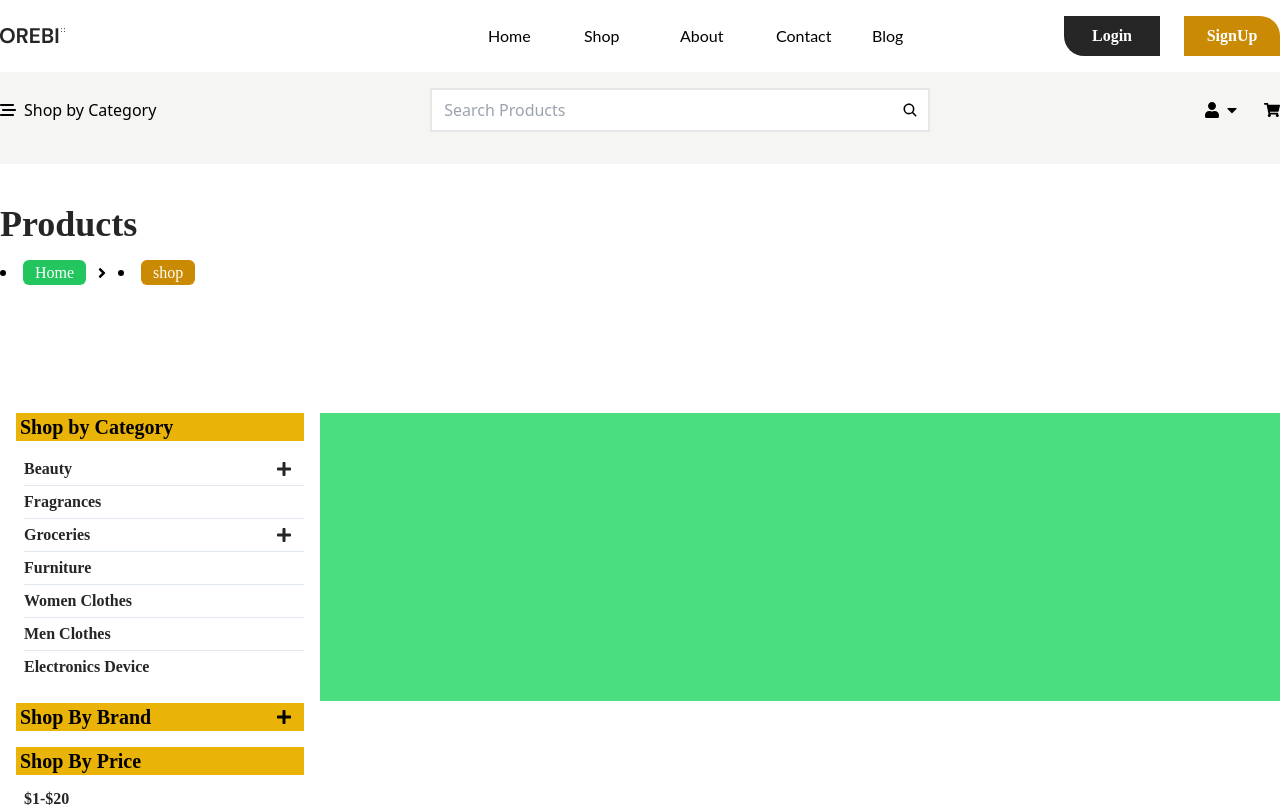
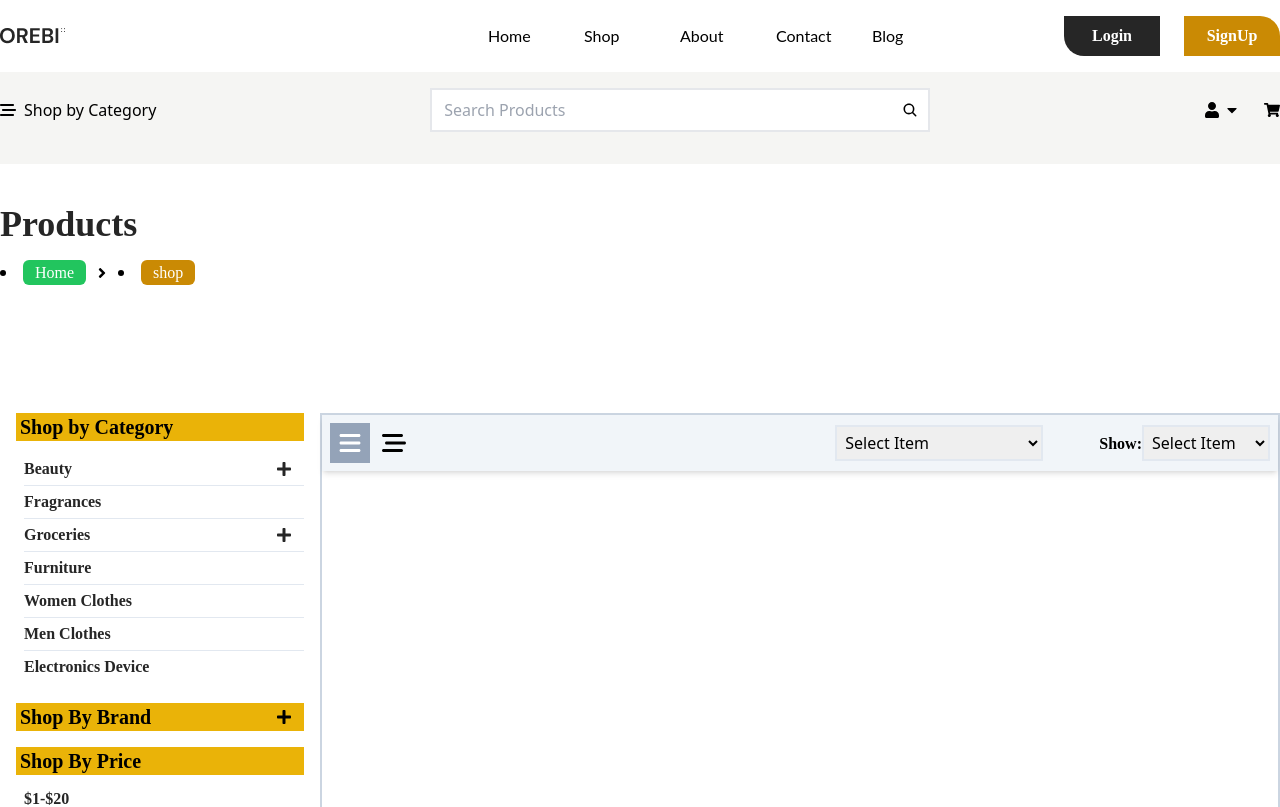
Before and after one commit to mahmudulhasanprodan/OrebiFinal, a React (Vite) app: page /shop in a window 1280 px wide. Shown: the top 807 px of the page. Built offline with nearby package versions, Linux system fonts and the light colour scheme.

Commit message:
shop right top done

```diff
--- a/JsonData/JsonData.js
+++ b/JsonData/JsonData.js
@@ -55,3 +55,21 @@ export const BrandData = [
     { id: 5, Price: "$61-$120" },
     { id: 6, Price: "$121-$200" },
   ];
+
+  export const DropdownData = [
+    { id: 1, product: "Feature" },
+    { id: 2, product: "Cloths" },
+    { id: 3, product: "Sunglass" },
+    { id: 4, product: "Fasion" },
+    { id: 5, product: "Men Fasion" },
+
+  ];
+
+  export const DropdownShowData = [
+    { id: 1, product: 30 },
+    { id: 2, product: 10 },
+    { id: 3, product: 12 },
+    { id: 4, product: 6 },
+    { id: 5, product: 25 },
+
+  ];
--- a/src/Shop Component/CatagoryData/CatagoryData.jsx
+++ b/src/Shop Component/CatagoryData/CatagoryData.jsx
@@ -11,6 +11,7 @@ const CatagoryData = ({Title,AllData=["One","Two","Three"]}) => {
   );
 
 
+console.log(showCategories);
 
   // HandleShow function start here
 
--- a/src/Shop Component/ShopDetails/ShopDetails.jsx
+++ b/src/Shop Component/ShopDetails/ShopDetails.jsx
@@ -20,7 +20,7 @@ const ShopDetails = ({Title}) => {
           </div>
           <div className="flex">
             <ShopLeft className={"w-[25%]"} />
-            <ShopRight className={"w-[75%] bg-green-400 h-72"} />
+            <ShopRight className={"w-[75%] border-2 border-slate-300"} />
           </div>
         </div>
       </div>
--- /dev/null
+++ b/src/Shop Component/ShopRight/RightTop.jsx
@@ -0,0 +1,71 @@
+import React, { useState } from 'react'
+import { FaBars } from "react-icons/fa6";
+import { FaBarsStaggered } from "react-icons/fa6";
+import Flex from "../../CommonComponent/Flex/Flex"
+import { DropdownData,DropdownShowData } from '../../../JsonData/JsonData';
+
+
+
+
+
+const RightTop = () => {
+
+const[DataOne,setDataOne] = useState(DropdownData);
+const[DataTwo,setDataTwo] = useState(DropdownShowData);
+
+
+  return (
+    <>
+      <div className="py-2 bg-slate-100 shadow-md">
+        <Flex className={"items-center justify-between cursor-pointer px-2"}>
+          <div>
+            <div className="flex items-center gap-x-3">
+              <div className="bg-slate-400 p-2">
+                <FaBars className="font-bold text-2xl text-Common_Color" />
+              </div>
+              <div>
+                <FaBarsStaggered className="font-bold text-2xl" />
+              </div>
+            </div>
+          </div>
+
+          <div className="flex items-center gap-x-14">
+            <div>
+              <select
+                name="Short"
+                id="Short"
+                className="w-52 border-2 border-slate-200 py-1 px-1 cursor-pointer"
+              >
+                <option value="feature">Select Item</option>
+                {DataOne?.map((item) => (
+                  <option value={item.product} key={item.product}>
+                    {item.product}
+                  </option>
+                ))}
+              </select>
+            </div>
+            <div>
+              <label htmlFor="#" className="font-DM_Sans font-bold text-base">
+                Show:
+              </label>
+              <select
+                name="ItemList"
+                id="ItemList"
+                className="w-32 border-2 border-slate-200 py-1 px-1 cursor-pointer"
+              >
+                <option value="Select Item">Select Item</option>
+                {DataTwo?.map((item) => (
+                  <option value={item.product} key={item.product}>
+                    {item.product}
+                  </option>
+                ))}
+              </select>
+            </div>
+          </div>
+        </Flex>
+      </div>
+    </>
+  );
+}
+
+export default RightTop
--- a/src/Shop Component/ShopRight/ShopRight.jsx
+++ b/src/Shop Component/ShopRight/ShopRight.jsx
@@ -1,10 +1,15 @@
 import React from 'react'
+import RightTop from './RightTop'
 
 const ShopRight = ({className}) => {
   return (
     <>
       <div className={className}>
-        <div className="container"></div>
+        <div className="container">
+          <div>
+            <RightTop />
+          </div>
+        </div>
       </div>
     </>
   )
```
